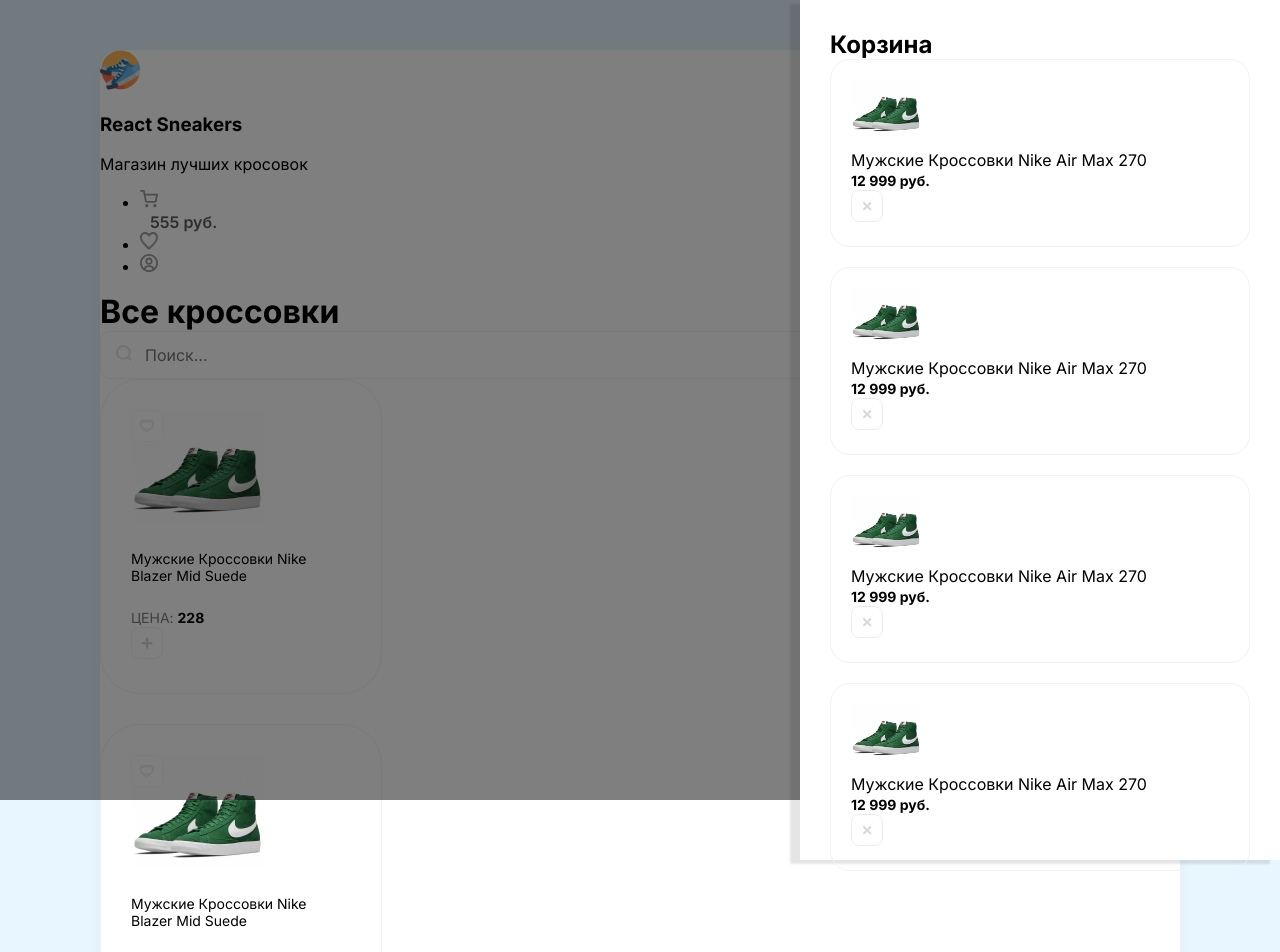
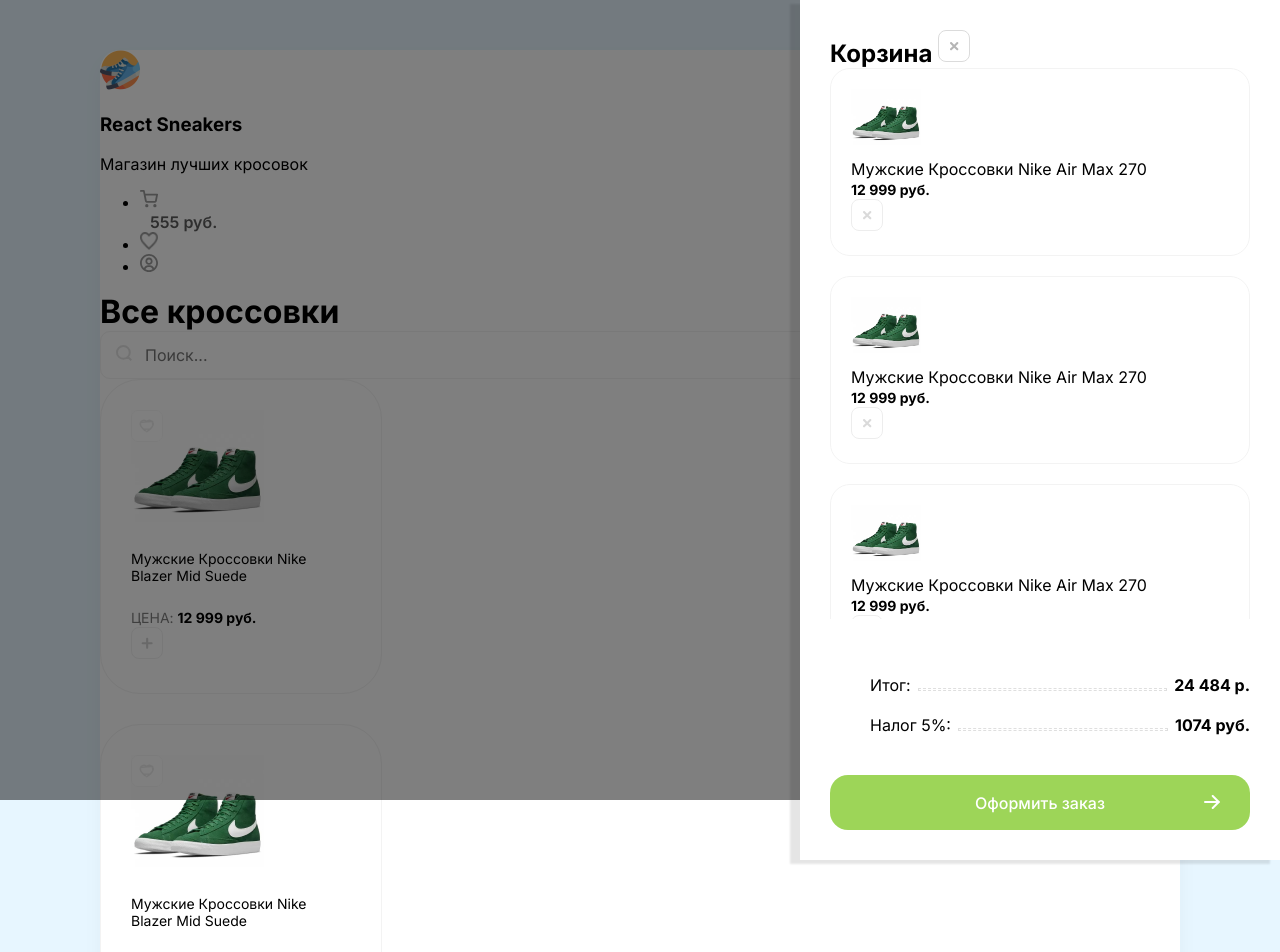
Before and after one commit to V1RUS06/sneakers-app, a React (Create React App) app: page / in a window 1280 px wide. Shown: the top 952 px of the page. Built offline with nearby package versions, Linux system fonts and the light colour scheme.

Commit message:
Верстка drawer'a

```diff
--- a/src/App.tsx
+++ b/src/App.tsx
@@ -8,12 +8,37 @@
     <div className="wrapper clear">
       <div className="overlay">
         <div className="drawer">
-          <h2 className="mb-30">Корзина</h2>
+          <h2 className="mb-30 d-flex justify-between ">
+            Корзина{" "}
+            <img
+              className="removeBtn cu-p"
+              src="/img/btn-remove.svg"
+              alt="Remove"
+            />
+          </h2>
+
           <div className="items">
             <CardBasket />
             <CardBasket />
             <CardBasket />
-            <CardBasket />
+          </div>
+
+          <div className="cartTotalBlock">
+            <ul>
+              <li className="d-flex">
+                <span>Итог:</span>
+                <div />
+                <b>24 484 р.</b>
+              </li>
+              <li className="d-flex">
+                <span>Налог 5%:</span>
+                <div />
+                <b>1074 руб. </b>
+              </li>
+            </ul>
+            <button className="greenButton">
+              Оформить заказ <img src="/img/arrow.svg" alt="Arrow" />
+            </button>
           </div>
         </div>
       </div>
--- a/src/components/Card/CardSneakers/index.tsx
+++ b/src/components/Card/CardSneakers/index.tsx
@@ -22,7 +22,7 @@
       <div className="d-flex justify-between align-center">
         <div className="d-flex flex-column ">
           <span>Цена: </span>
-          <b>228 </b>
+          <b>12 999 руб.</b>
         </div>
         <img className="plus" src={"/img/btn-unchecked.svg"} alt="Plus" />
       </div>
--- a/src/index.scss
+++ b/src/index.scss
@@ -10,6 +10,7 @@
   font-family: 'Inter', system-ui;
 
 }
+
 .wrapper {
   background: #ffffff;
   box-shadow: 0 10px 20px rgba(0, 0, 0, 0.04);
@@ -17,11 +18,13 @@
   max-width: 1080px;
   margin: 50px auto;
 }
+
 .content {
   h1 {
     margin: 0;
   }
 }
+
 .search-block {
   border: 1px solid #f3f3f3;
   border-radius: 10px;
@@ -34,6 +37,7 @@
     width: 200px;
   }
 }
+
 .overlay {
   position: absolute;
   left: 0;
@@ -43,7 +47,10 @@
   height: 100%;
   background-color: rgba(0, 0, 0, .5);
 }
+
 .drawer {
+  display: flex;
+  flex-direction: column;
   position: absolute;
   width: 420px;
   height: 100%;
@@ -52,7 +59,75 @@
   box-shadow: -10px 4px 2px rgba(0, 0, 0, .1);
   padding: 30px;
 
+  .items {
+    overflow: auto;
+    margin-bottom: 40px;
+  }
+
   h2 {
     margin: 0;
   }
+
+  .items {
+    flex: 1;
+  }
 }
+
+.cartTotalBlock {
+  ul {
+    display: block;
+    margin-bottom: 40px;
+
+    li {
+      display: flex;
+      align-items: flex-end;
+      margin-bottom: 20px;
+
+      div {
+        flex: 1;
+        height: 1px;
+        border: 1px dashed #dfdfdf;
+        position: relative;
+        top: -4px;
+        margin: 0 7px;
+      }
+    }
+  }
+  .greenButton {
+    position: relative;
+
+    &:hover {
+      img {
+        transform: translateX(5px);
+      }
+    }
+
+    img {
+      position: absolute;
+      right: 30px;
+      top: 20px;
+      transition: transform 0.15s ease-in-out;
+    }
+  }
+}
+
+.greenButton {
+    width: 100%;
+    height: 55px;
+    background-color: #9dd558;
+    border-radius: 18px;
+    border: 0;
+    color: #ffffff;
+    font-size: 16px;
+    font-weight: 500;
+    cursor: pointer;
+    transition: background-color 0.2s ease-in-out;
+
+    &:hover {
+      background-color: lighten(#9dd558, 5%);
+    }
+
+    &:active {
+      background-color: darken(#9dd558, 5%);
+    }
+}
```
